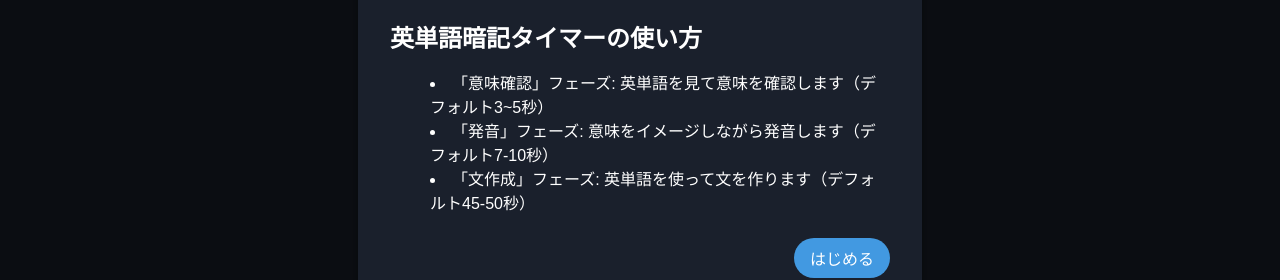
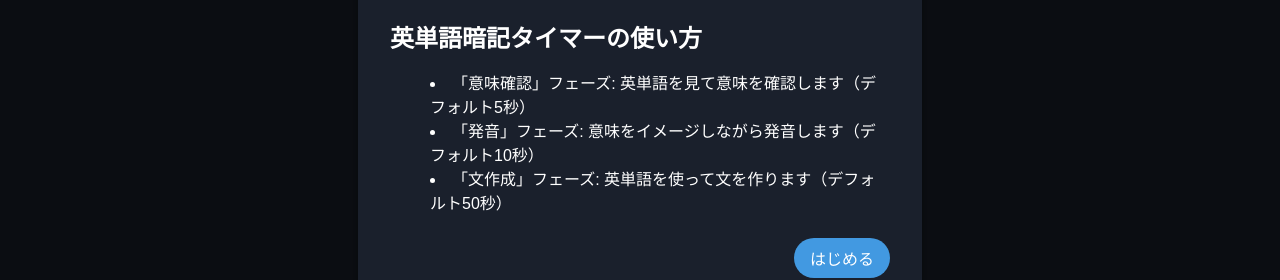
Before and after one commit to oz1042/vocab-memorizer, a plain HTML site: page index.html in a window 1280 px wide. Shown: the part 261-541 px from the top of the page. Drawn offline with Linux system fonts and the light colour scheme.

Commit message:
[fix] デフォルト秒数を修正

```diff
--- a/index.html
+++ b/index.html
@@ -74,15 +74,15 @@
                 <ul class="modal-instructions">
                     <li>
                         「意味確認」フェーズ:
-                        英単語を見て意味を確認します（デフォルト3~5秒）
+                        英単語を見て意味を確認します（デフォルト5秒）
                     </li>
                     <li>
                         「発音」フェーズ:
-                        意味をイメージしながら発音します（デフォルト7-10秒）
+                        意味をイメージしながら発音します（デフォルト10秒）
                     </li>
                     <li>
                         「文作成」フェーズ:
-                        英単語を使って文を作ります（デフォルト45-50秒）
+                        英単語を使って文を作ります（デフォルト50秒）
                     </li>
                 </ul>
                 <div class="modal-buttons">
```
